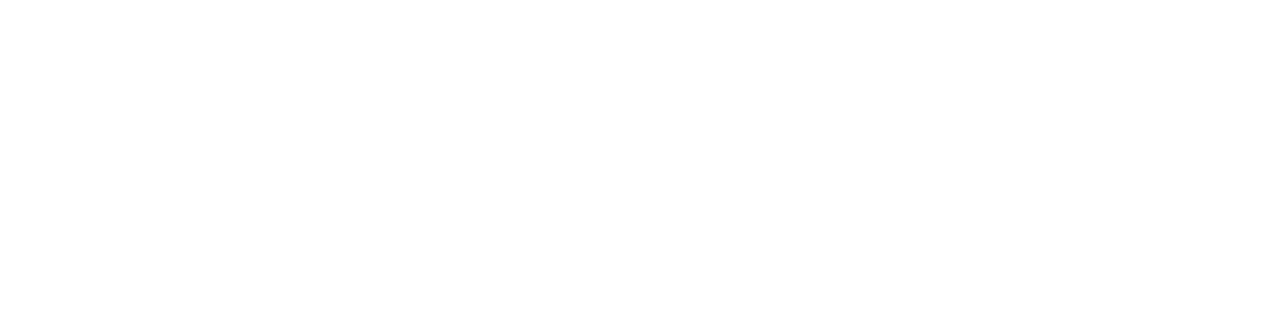
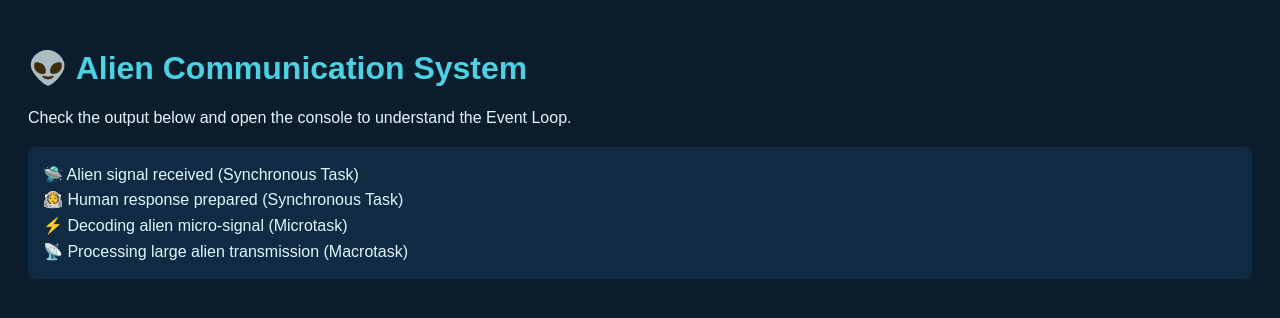
Before and after one commit to acciojob/alien-communication-system-Satyamrai8707, a website: page main.html in a window 1280 px wide. Drawn offline with Linux system fonts and the light colour scheme.

Commit message:
created a submission

```diff
--- a/main.html
+++ b/main.html
@@ -1,16 +1,15 @@
 <!DOCTYPE html>
-
 <html>
-
 <head>
-	<link rel="stylesheet" href="styles.css">
+  <link rel="stylesheet" href="styles.css">
 </head>
 
 <body>
-	<!-- the entire body must be written by student -->
-    <script type="text/javascript" src="./script.js">
-</script>
+  <h1>👽 Alien Communication System</h1>
+  <p>Check the output below and open the console to understand the Event Loop.</p>
 
+  <div id="output"></div>
+
+  <script type="text/javascript" src="./script.js"></script>
 </body>
-
 </html>
--- a/script.js
+++ b/script.js
@@ -1 +1,23 @@
 //your JS code here. If required.
+const output = document.getElementById("output");
+
+function log(message) {
+  output.innerHTML += message + "<br>";
+  console.log(message);
+}
+
+// Synchronous task
+log("🛸 Alien signal received (Synchronous Task)");
+
+// Macrotask
+setTimeout(() => {
+  log("📡 Processing large alien transmission (Macrotask)");
+}, 0);
+
+// Microtask
+Promise.resolve().then(() => {
+  log("⚡ Decoding alien micro-signal (Microtask)");
+});
+
+// Another synchronous task
+log("👨‍🚀 Human response prepared (Synchronous Task)");
--- a/styles.css
+++ b/styles.css
@@ -1 +1,19 @@
 /*  your css code here. If applicable */
+body {
+  font-family: Arial, sans-serif;
+  background-color: #0b1c2d;
+  color: #e0f7fa;
+  padding: 20px;
+}
+
+h1 {
+  color: #4dd0e1;
+}
+
+#output {
+  margin-top: 20px;
+  padding: 15px;
+  background-color: #102a43;
+  border-radius: 8px;
+  line-height: 1.6;
+}
```
